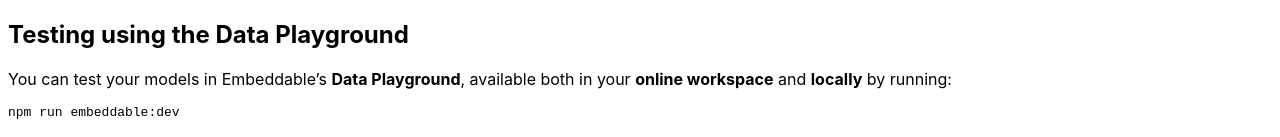
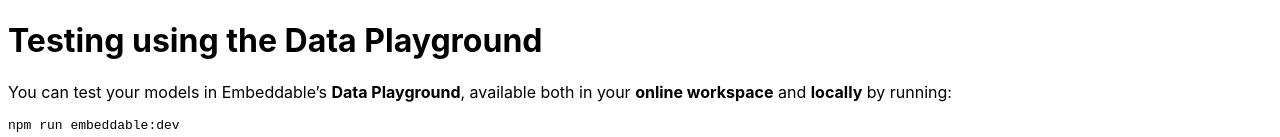
Before and after one commit to embeddable-hq/handbook, a Next.js app: page /data-modeling/testing-models in a window 1280 px wide. Shown: the top 137 px of the page. Built offline with nearby package versions, Linux system fonts and the light colour scheme.

Commit message:
Update testing-models.mdx

```diff
--- a/pages/data-modeling/testing-models.mdx
+++ b/pages/data-modeling/testing-models.mdx
@@ -1,7 +1,7 @@
 import { Callout, Steps } from 'nextra/components'
 import VideoComponent from '/components/Video'
 
-## Testing using the Data Playground
+# Testing using the Data Playground
 
 You can test your models in Embeddable’s **Data Playground**, available both in your **online workspace** and **locally** by running:
 
```
